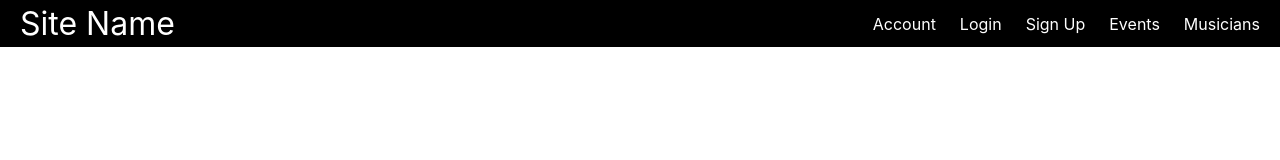
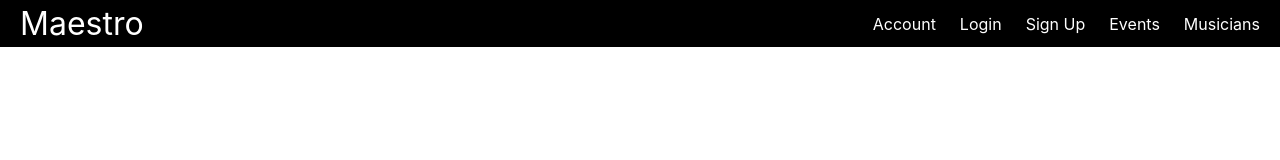
Before and after one commit to AChung1020/Maestro-Frontend, a React (Create React App) app: page / in a window 1280 px wide. Shown: the top 160 px of the page. Built offline with nearby package versions, Linux system fonts and the light colour scheme; what amazon-cognito-identity-js would draw is missing.

Commit message:
small changes

```diff
--- a/src/Components/Nav_Bar.js
+++ b/src/Components/Nav_Bar.js
@@ -3,7 +3,7 @@ import {Link} from 'react-router-dom'
 
 export default function Nav_Bar () {
     return <nav className = 'nav'>
-        <Link to = "/Home" className='site-title'>Site Name</Link>
+        <Link to = "/Home" className='site-title'>Maestro</Link>
         <ul>
             <li>
                 <Link to ='/Account'>Account</Link>
--- a/src/Pages/Login.js
+++ b/src/Pages/Login.js
@@ -24,7 +24,7 @@ const Login = () => {
 
     let navigate = useNavigate();
     const routeChange= () => {
-        let path = `/sign_up`;
+        let path = `/Intermediate_Sign_Up_Page`;
         navigate(path);
     };
 
```
